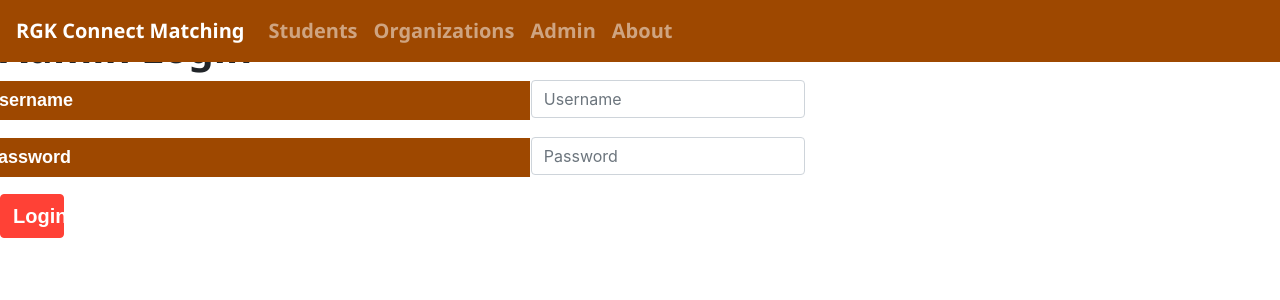
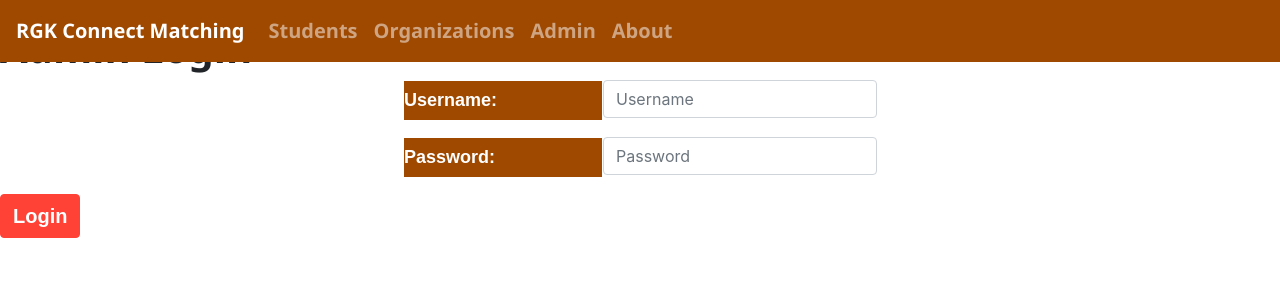
Before and after one commit to armankhondker/EE-364D-Senior-Design, a React (Create React App) app in the folder my-app/: page /login in a window 1280 px wide. Shown: the top 300 px of the page. Built offline with nearby package versions, Linux system fonts and the light colour scheme.

Commit message:
UI updates

```diff
--- a/my-app/src/App.css
+++ b/my-app/src/App.css
@@ -95,3 +95,7 @@ p {
     right: 15px;
 
 }
+
+.nav-item {
+  border: 1px solid tan;
+}
--- a/my-app/src/components/AdminHome.js
+++ b/my-app/src/components/AdminHome.js
@@ -10,7 +10,10 @@ class AdminHome extends Component {
 
     render(){
         return(
-            <Button onClick={this.props.handleLogout}>Log Out</Button>
+            <div>
+              <p></p>
+              <Button onClick={this.props.handleLogout}>Log Out</Button>
+            </div>
         );
     }
 }
--- a/my-app/src/pages/Login.js
+++ b/my-app/src/pages/Login.js
@@ -14,17 +14,17 @@ class Login extends Component {
 				<br></br>
 				<h1>Admin Login</h1>
 				<Form onSubmit={this.props.handleLogin}>
-					<Form.Group as={Row} controlId="formPlaintextPassword">
+					<Form.Group as={Row} className="loginRow" controlId="formPlaintextPassword">
 						<Form.Label column sm="5" className = "form-control-plaintext" >
-						Username
+						Username:
 						</Form.Label>
 						<Col sm="15">
 						<Form.Control type="username" placeholder="Username" />
 						</Col>
 					</Form.Group>
-					<Form.Group as={Row} controlId="formPlaintextPassword">
+					<Form.Group as={Row} className="loginRow" controlId="formPlaintextPassword">
 						<Form.Label column sm="5" className = "form-control-plaintext">
-						Password
+						Password:
 						</Form.Label>
 						<Col sm="15">
 						<Form.Control type="password" placeholder="Password" />
--- a/my-app/src/styling/Login.css
+++ b/my-app/src/styling/Login.css
@@ -2,7 +2,7 @@
 
     background: #9e4800;
     border: 1px solid white;
-    width: 5%;
+    max-width: 200px;
     color: white;
     font-size: 18px;
     font-weight: 700;
@@ -12,7 +12,10 @@
 }
   .loginButton {
       font-size: 20px;
-      width: 5%;
       font-weight: 700;
       font-family: Arial, Helvetica, sans-serif;
   }
+
+  .loginRow {
+    justify-content: center;
+  }
```
